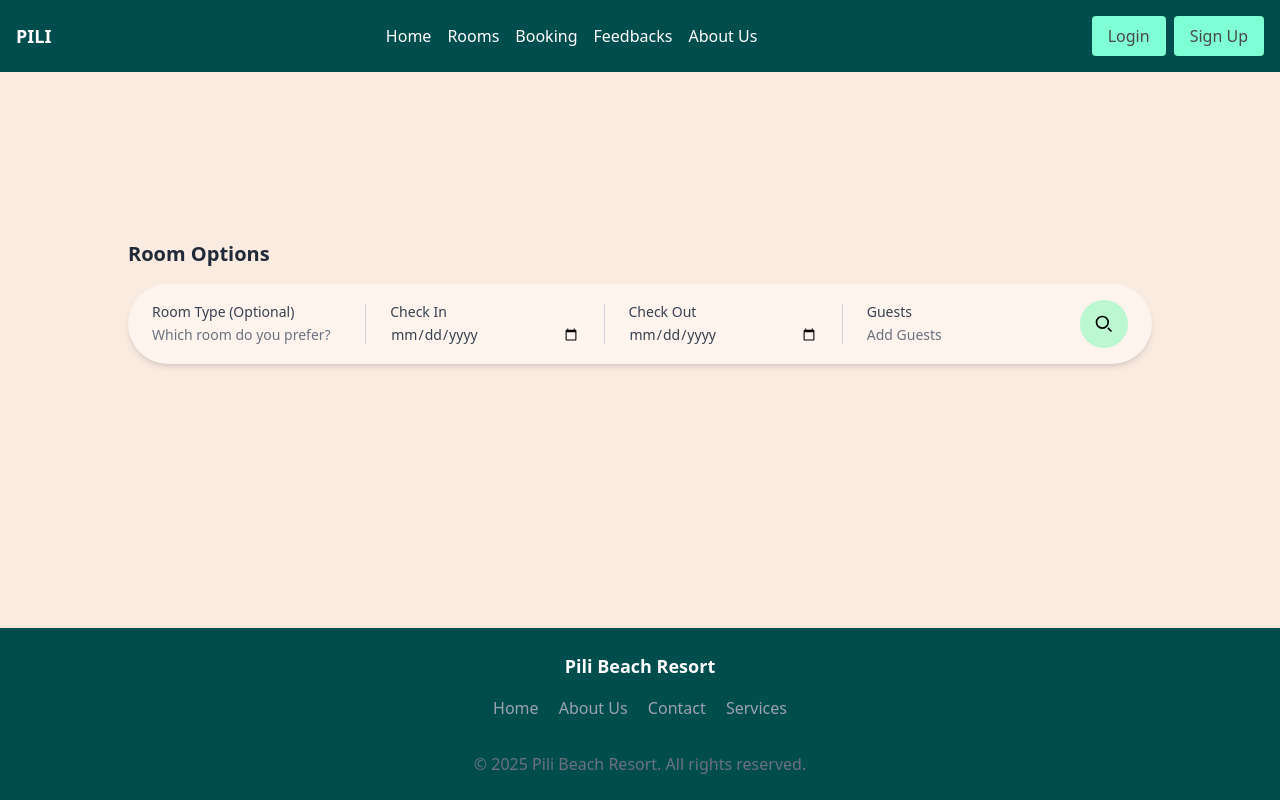
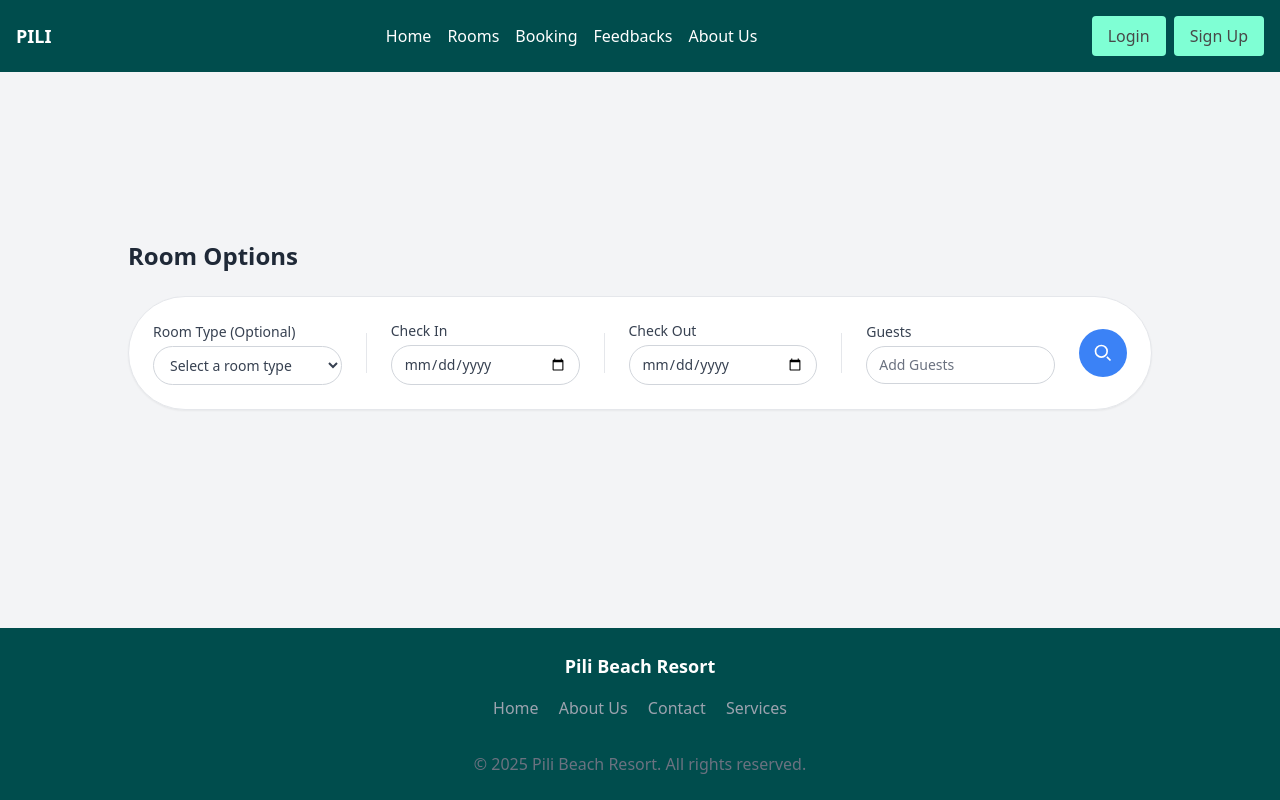
Before and after one commit to ChaeBaee/PiliBeachManagementSystem---Group-1, a PHP site: page /resortapp/booking/booking.php in a window 1280 px wide. Run offline with PHP 8.4, Linux system fonts and the light colour scheme; some libraries are stand-ins or nearby versions.

Commit message:
change the design for search filter

```diff
--- a/PHP/booking/booking.php
+++ b/PHP/booking/booking.php
@@ -7,7 +7,6 @@
 
   <script src="https://cdn.tailwindcss.com"></script>
   <style>
-
     body {
       display: flex;
       flex-direction: column;
@@ -19,57 +18,77 @@
     }
   </style>
 </head>
-<body class="bg-[#faebe1]">
+<body class="bg-gray-100">
   <?php include('../elements/navbar.php'); ?>
 
   <main>
     <section class="py-10 px-4">
       <div class="max-w-5xl mx-auto">
-        <h2 class="text-xl font-semibold text-gray-800 mb-4">Room Options</h2>
+        <h2 class="text-xl md:text-2xl font-semibold text-gray-800 mb-6">Room Options</h2>
 
-        <form class="bg-[#fdf4ee] rounded-full shadow-md px-6 py-4 flex flex-col md:flex-row items-center gap-4 md:gap-6">
+        <!-- Search Form -->
+        <form method="POST" class="bg-white rounded-full border border-gray-200 shadow-sm px-6 py-6 flex flex-col md:flex-row items-center gap-4 md:gap-6 mb-8">
+          <div class="flex-1">
+            <label class="text-sm text-gray-700 block mb-1">Room Type (Optional)</label>
+            <select name="room_type" class="w-full bg-white border border-gray-300 rounded-full px-3 py-2 text-sm text-gray-700 focus:outline-none focus:ring-2 focus:ring-blue-300">
+              <option value="">Select a room type</option>
+              <option value="single">Single Room</option>
+              <option value="double">Double Room</option>
+              <option value="suite">Suite</option>
+              <option value="deluxe">Deluxe</option>
+            </select>
+          </div>
 
+          <div class="hidden md:block h-10 w-px bg-gray-200"></div>
 
           <div class="flex-1">
-            <label class="text-sm text-gray-700 block">Room Type (Optional)</label>
-            <input type="text" placeholder="Which room do you prefer?" class="w-full bg-transparent outline-none text-sm placeholder-gray-500" />
+            <label class="text-sm text-gray-700 block mb-1">Check In</label>
+            <input type="date" name="checkin" class="w-full bg-white border border-gray-300 rounded-full px-3 py-2 text-sm text-gray-700 focus:outline-none focus:ring-2 focus:ring-blue-300" />
           </div>
 
-
-          <div class="hidden md:block h-10 w-px bg-gray-300"></div>
-
+          <div class="hidden md:block h-10 w-px bg-gray-200"></div>
 
           <div class="flex-1">
-            <label class="text-sm text-gray-700 block">Check In</label>
-            <input type="date" class="w-full bg-transparent outline-none text-sm text-gray-700" />
+            <label class="text-sm text-gray-700 block mb-1">Check Out</label>
+            <input type="date" name="checkout" class="w-full bg-white border border-gray-300 rounded-full px-3 py-2 text-sm text-gray-700 focus:outline-none focus:ring-2 focus:ring-blue-300" />
           </div>
 
-
-          <div class="hidden md:block h-10 w-px bg-gray-300"></div>
-
+          <div class="hidden md:block h-10 w-px bg-gray-200"></div>
 
           <div class="flex-1">
-            <label class="text-sm text-gray-700 block">Check Out</label>
-            <input type="date" class="w-full bg-transparent outline-none text-sm text-gray-700" />
+            <label class="text-sm text-gray-700 block mb-1">Guests</label>
+            <input type="number" name="guests" min="1" placeholder="Add Guests" class="w-full bg-white border border-gray-300 rounded-full px-3 py-2 text-sm placeholder-gray-500 focus:outline-none focus:ring-2 focus:ring-blue-300" />
           </div>
 
-
-          <div class="hidden md:block h-10 w-px bg-gray-300"></div>
-
-
-          <div class="flex-1">
-            <label class="text-sm text-gray-700 block">Guests</label>
-            <input type="number" min="1" placeholder="Add Guests" class="w-full bg-transparent outline-none text-sm placeholder-gray-500" />
-          </div>
-
-
-          <button type="submit" class="w-12 h-12 flex items-center justify-center bg-green-200 hover:bg-green-300 rounded-full text-black transition">
+          <button type="submit" class="w-12 h-12 flex items-center justify-center bg-blue-500 hover:bg-blue-600 text-white rounded-full transition">
             <svg class="w-5 h-5" fill="none" stroke="currentColor" stroke-width="2" viewBox="0 0 24 24">
               <path d="M21 21l-4.35-4.35M17 10a7 7 0 11-14 0 7 7 0 0114 0z"/>
             </svg>
           </button>
+        </form>
 
-        </form>
+
+        <?php if ($_SERVER["REQUEST_METHOD"] == "POST"): ?>
+          <div class="space-y-6">
+            <h3 class="text-lg font-semibold text-gray-700">Available Rooms</h3>
+
+
+            <div class="bg-white border border-gray-200 rounded-xl shadow-sm p-4 flex flex-col md:flex-row gap-4">
+              <img src="https://via.placeholder.com/150" alt="Room" class="w-full md:w-48 h-32 object-cover rounded-lg">
+              <div class="flex-1">
+                <h4 class="text-md font-semibold text-gray-800">Deluxe Room</h4>
+                <p class="text-sm text-gray-600 mb-2">Spacious room with sea view, king-sized bed, free Wi-Fi, and complimentary breakfast.</p>
+                <p class="text-blue-600 font-semibold text-sm">$120 / night</p>
+              </div>
+              <div class="flex items-center justify-end md:flex-col md:justify-between gap-2">
+                <span class="text-sm text-green-600 font-medium">Available</span>
+                <button class="bg-blue-500 text-white text-sm px-4 py-2 rounded-full hover:bg-blue-600">Book Now</button>
+              </div>
+            </div>
+
+
+          </div>
+        <?php endif; ?>
       </div>
     </section>
   </main>
```
